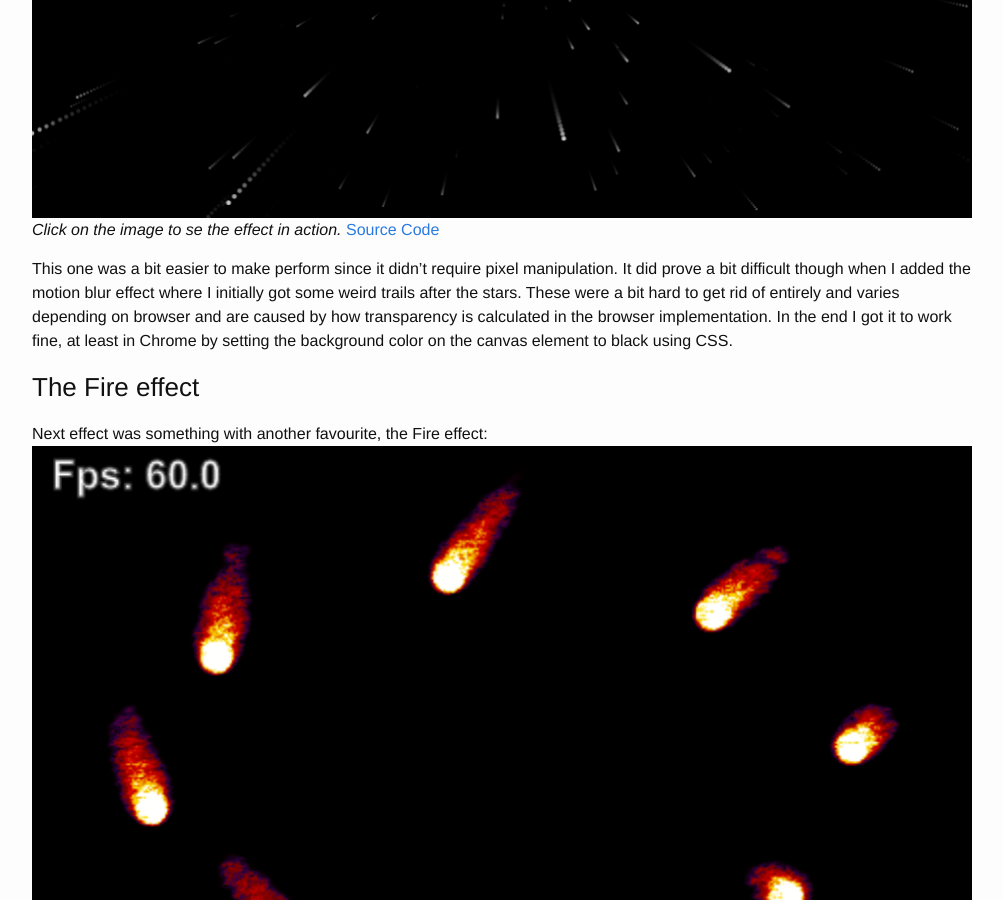
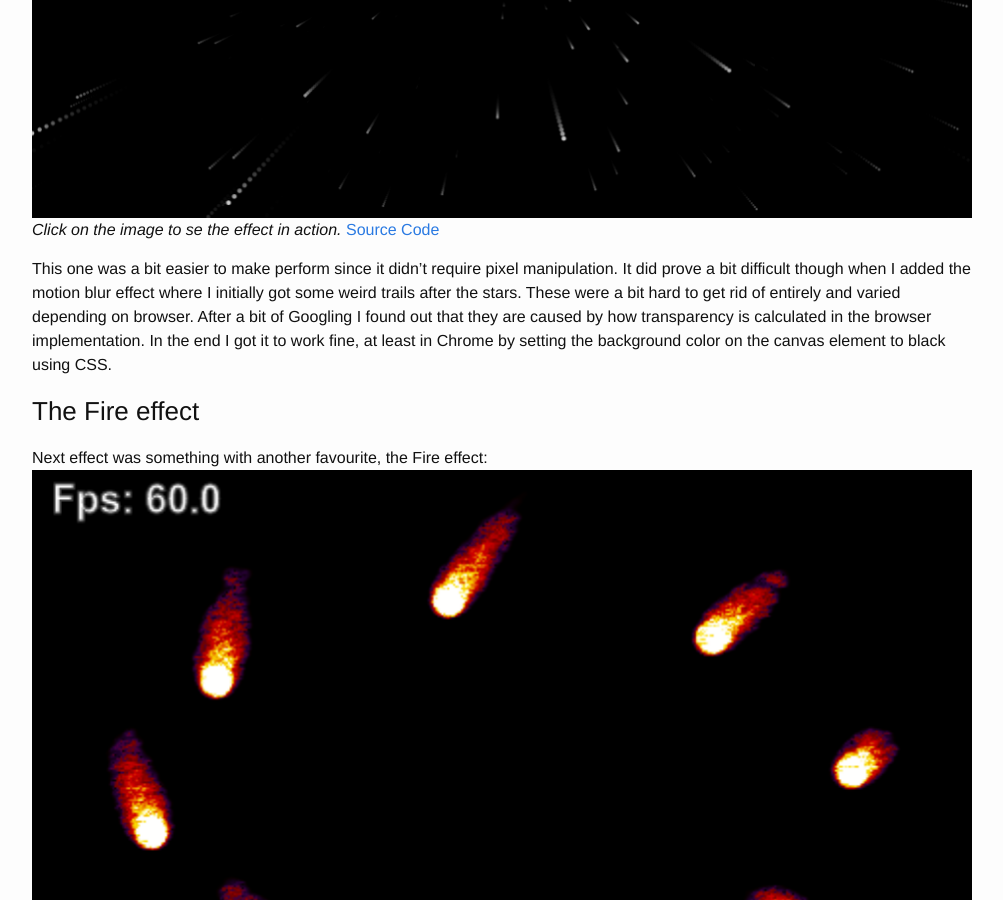
Before and after one commit to bwestlin/bwestlin.github.io, a Jekyll site: the page built from _posts/2015-05-25-graphical-experiments-with-javascript-canvas.md, in a window 1280 px wide and 900 px high, scrolled down 2100 px. Shown: the whole window, without its empty margins (138-1141 px from the left). Built offline with Jekyll 4.4.1, drawn with Linux system fonts in a browser that asks for light colours; Markdown is read by kramdown in place of the engine named in the settings; comment, search, counter and statistics services are not loaded.

Commit message:
Some spelling fixes

```diff
--- a/_posts/2015-05-25-graphical-experiments-with-javascript-canvas.md
+++ b/_posts/2015-05-25-graphical-experiments-with-javascript-canvas.md
@@ -59,8 +59,9 @@ Next effect I did was a twist of one of my favourites back then, the Starfield e
 
 This one was a bit easier to make perform since it didn't require pixel manipulation. It did prove a bit difficult
 though when I added the motion blur effect where I initially got some weird trails after the stars.
-These were a bit hard to get rid of entirely and varies depending on browser and are caused by how transparency is
-calculated in the browser implementation. In the end I got it to work fine, at least in Chrome by setting the
+These were a bit hard to get rid of entirely and varied depending on browser. After a bit of Googling
+I found out that they are caused by how transparency is calculated in the browser implementation.
+In the end I got it to work fine, at least in Chrome by setting the
 background color on the canvas element to black using CSS.
 
 ### The Fire effect
```
